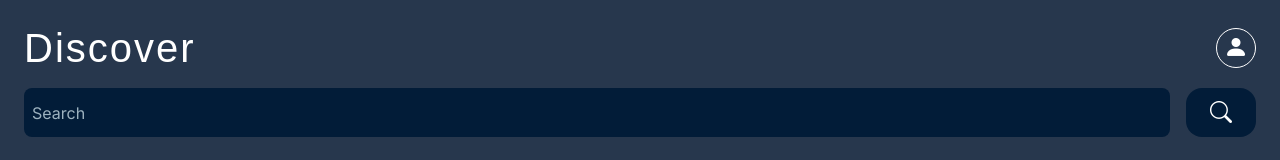
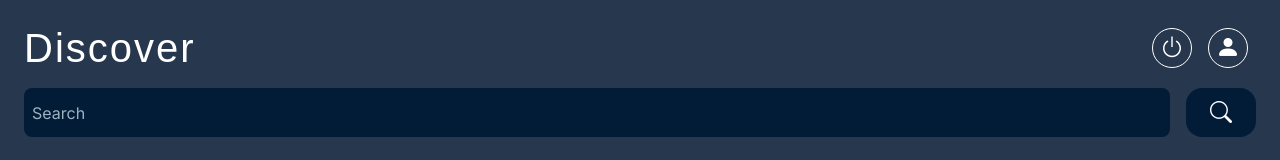
Before and after one commit to diveshkswn/travel-genie, a Next.js app: page /discover in a window 1280 px wide. Shown: the top 160 px of the page. Built offline with nearby package versions, Linux system fonts and the light colour scheme; a web font is replaced by a local one.

Commit message:
discover logout  changes

```diff
--- a/components/Card/Card.tsx
+++ b/components/Card/Card.tsx
@@ -4,12 +4,12 @@ import { CardProps } from "./index.types";
 import { StyledCard } from "./index.styles";
 
 const Card = (props: CardProps) => {
-  const { isVertical = false, handleCardClick, ...rest } = props;
+  const { isVertical = false, isRecentCategory = false, handleCardClick, ...rest } = props;
   const { city, country, url="https://img.freepik.com/free-photo/beautiful-manhattan-bridge-new-york-usa_181624-48458.jpg?w=2000&t=st=1690444804~exp=1690445404~hmac=1f1a39206afea25566bec6506b122fb302985ec510793866e935aa7b0af7de86" } = rest;
 
   return (
     <StyledCard
-      className={`secondary-bg ${isVertical ? "vertical-view" : ""}`}
+      className={`secondary-bg ${isVertical ? "vertical-view" : ""} ${isRecentCategory ? "my-2" : ""}`}
       onClick={() => handleCardClick(rest)}
     >
       <img src={url} alt={city} />
--- a/components/Card/index.types.tsx
+++ b/components/Card/index.types.tsx
@@ -3,6 +3,7 @@ export interface CardProps {
   country: string;
   url: string;
   isVertical?: boolean;
+  isRecentCategory?: boolean;
   overview: string;
   handleCardClick: (params: Record<string, string>) => void;
 }
--- a/components/CityHeader/CityHeader.tsx
+++ b/components/CityHeader/CityHeader.tsx
@@ -67,7 +67,7 @@ export function CityHeader(props: CityHeaderProps) {
   }, []);
 
   const weatherCondition = weatherData?.weather?.[0]?.main;
-  const weatherIcons = weatherIcon[weatherCondition.toLowerCase()] || 'https://edge.ixigo.com/st/plan/_next/static/media/01d.74ad193b.svg';
+  const weatherIcons = weatherIcon[weatherCondition?.toLowerCase()] || 'https://edge.ixigo.com/st/plan/_next/static/media/01d.74ad193b.svg';
   return (
     <CityHeaderSection className="HeaderContainer">
       {convertToFahrenheit(weatherData?.main?.temp).toFixed(2)}°C -{" "}
--- a/screens/Discover/Discover.tsx
+++ b/screens/Discover/Discover.tsx
@@ -8,6 +8,7 @@ import { Search } from "@/components/Search/Search";
 import Tabs from "@/components/Tabs/Tabs";
 import Card from "@/components/Card/Card";
 import { constants } from "@/utils/constants";
+import { handleLogout } from "@/utils/helpers";
 
 import { StyledSection } from "./index.styles";
 import { DestinationProps, DiscoverProps } from "./index.types";
@@ -46,7 +47,8 @@ export function Discover(props: DiscoverProps) {
   const renderCard = (
     item: DestinationProps,
     key: string,
-    isVertical = true
+    isVertical = true,
+    isRecentCategory = false
   ) => {
     return (
       <Card
@@ -54,6 +56,7 @@ export function Discover(props: DiscoverProps) {
         key={key}
         {...item}
         isVertical={isVertical}
+        isRecentCategory={isRecentCategory}
         handleCardClick={(params: Record<string, string>) =>
           handleCardClick(params, "", false)
         }
@@ -126,7 +129,7 @@ export function Discover(props: DiscoverProps) {
               };
             } else {
               Object.keys(tagResponse || {}).forEach((item) => {
-                if(_i?.destination.includes(item)){
+                if (_i?.destination.includes(item)) {
                   imgData = {
                     ..._i,
                     cityImageURL: mainResponse,
@@ -168,7 +171,7 @@ export function Discover(props: DiscoverProps) {
       sessionStorage.setItem("itinerayData", JSON.stringify(itinerayData));
     }
 
-    if(redirectTo) {
+    if (redirectTo) {
       sessionStorage.setItem("selectedIndex", JSON.stringify(selectedIndex));
       router.push("detailView");
     }
@@ -179,12 +182,26 @@ export function Discover(props: DiscoverProps) {
       <div className="px-4 pt-4">
         <div className="d-flex justify-content-between align-items-center mb-3">
           <h1 className="m-0">{props.title}</h1>
+          <div className="d-flex">
             <span
-            className="user-icon d-flex justify-content-center align-items-center"
+              className="user-icon mx-2 d-flex justify-content-center align-items-center"
+              onClick={() => {
+                handleLogout({
+                  callbackFn: () => {
+                    router.refresh();
+                  },
+                });
+              }}
+            >
+              <i className="bi bi-power" />
+            </span>
+            <span
+              className="user-icon mx-2 d-flex justify-content-center align-items-center"
               onClick={() => router.push("activitySelector")}
             >
               <i className="bi bi-person-fill" />
             </span>
+          </div>
         </div>
         <Search
           handleSearch={(prompt: string) => handleCardClick({}, prompt, true)}
@@ -211,9 +228,9 @@ export function Discover(props: DiscoverProps) {
           </div>
         </div>
       ) : (
-        <div className="d-flex content_container card-container">
+        <div className="d-flex content_container card-container flex-column-reverse ms-4">
           {recentData?.map((item, index) =>
-            renderCard(item, `recent-card-${index}`)
+            renderCard(item, `recent-card-${index}`, false, true)
           )}
         </div>
       )}
```
Lines whose indentation alone changed are shown as unchanged.
